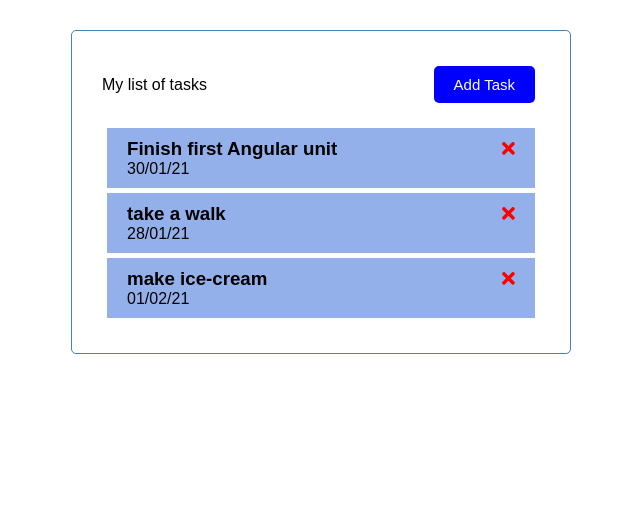
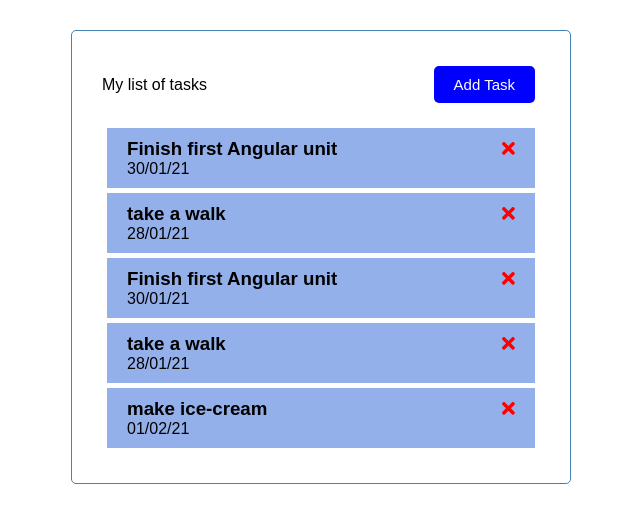
Before and after one commit to florencianionquepan/task-list, an Angular app in the folder task-list/: page / in a window 1280 px wide. Shown: the top 522 px of the page, without its empty margins (319-959 px from the left). Built offline with nearby package versions, Linux system fonts and the light colour scheme; data requests are answered from the project's data file.

Commit message:
Se genera la función deleteTask y toggleReminder

```diff
--- a/task-list/db.json
+++ b/task-list/db.json
@@ -1,22 +1,34 @@
 {
-    "tasks":[
+  "tasks": [
     {
-            "id":1,
-            "text":"Finish first Angular unit",
-            "day":"30/01/21",
-            "reminder":true
+      "id": 1,
+      "text": "Finish first Angular unit",
+      "day": "30/01/21",
+      "reminder": false
     },
     {
-            "id":2,
-            "text":"take a walk",
-            "day":"28/01/21",
-            "reminder":true
+      "id": 2,
+      "text": "take a walk",
+      "day": "28/01/21",
+      "reminder": false
     },
     {
-            "id":3,
-            "text":"make ice-cream",
-            "day":"01/02/21",
-            "reminder":false
+      "id": 3,
+      "text": "Finish first Angular unit",
+      "day": "30/01/21",
+      "reminder": false
+    },
+    {
+      "id": 4,
+      "text": "take a walk",
+      "day": "28/01/21",
+      "reminder": false
+    },
+    {
+      "id": 5,
+      "text": "make ice-cream",
+      "day": "01/02/21",
+      "reminder": false
     }
   ]
 }
--- a/task-list/src/app/components/tasks-item/tasks-item.component.html
+++ b/task-list/src/app/components/tasks-item/tasks-item.component.html
@@ -1,9 +1,13 @@
-<div class='task'>
+<div class='task'
+[ngClass]="{reminder: task.reminder}"
+(click)="onToggle(task)"
+>
     <h3>
         {{task.text}}
         <fa-icon
             [icon]="faTimes"
             [ngStyle]="{'color':'red'}"
+            (click) ="onDelete(task)"
         ></fa-icon>
     </h3>
     <p>
--- a/task-list/src/app/components/tasks-item/tasks-item.component.ts
+++ b/task-list/src/app/components/tasks-item/tasks-item.component.ts
@@ -1,4 +1,4 @@
-import { Component, OnInit, Input } from '@angular/core';
+import { Component, OnInit, Input, Output, EventEmitter } from '@angular/core';
 import {Task} from '../../task'
 import {TASKS} from '../../mock-tasks'
 import { faTimes } from '@fortawesome/free-solid-svg-icons'
@@ -10,10 +10,19 @@ import { faTimes } from '@fortawesome/free-solid-svg-icons'
 })
 export class TasksItemComponent implements OnInit {
   @Input() task: Task = TASKS[0]
-  faTimes = faTimes;
+  @Output() onDeleteTask: EventEmitter<Task> = new EventEmitter()
+  @Output() onToggleReminder: EventEmitter<Task> =new EventEmitter()
+
+  faTimes= faTimes;
   constructor() { }
 
   ngOnInit(): void {
   }
+  onDelete(task: Task){
+    this.onDeleteTask.emit(task);
+  }
 
+  onToggle(task:Task){
+    this.onToggleReminder.emit(task);
+  }
 }
--- a/task-list/src/app/components/tasks/tasks.component.html
+++ b/task-list/src/app/components/tasks/tasks.component.html
@@ -1,6 +1,8 @@
 <app-tasks-item
     *ngFor="let task of tasks"
     [task]="task"
+    (onDeleteTask)="deleteTask(task)"
+    (onToggleReminder)="toggleReminder(task)"
 
     >
     {{task.text}}
--- a/task-list/src/app/components/tasks/tasks.component.ts
+++ b/task-list/src/app/components/tasks/tasks.component.ts
@@ -19,5 +19,20 @@ export class TasksComponent implements OnInit {
       this.tasks = tasks
     });
   }
+  deleteTask(task:Task){
+    this.taskService.deleteTask(task)
+    .subscribe(()=>{
+      this.tasks = this.tasks.filter ( (t) => {
 
+        return t.id !== task.id
+      })
+    })
+  }
+  toggleReminder(task: Task){
+    task.reminder = !task.reminder
+    //Una vez que ya le cambie el valor al reminder se la paso al servicio para que la actualice en la BD
+    //la logica la manejo en el componente y luego le paso al servicio la tarea ya actualizada para que la guarde
+    //el servicio solo habla con la BD. la logica se maneja en el componente
+    this.taskService.updateTaskReminder(task).subscribe();
+  }
 }
--- a/task-list/src/app/service/task.service.ts
+++ b/task-list/src/app/service/task.service.ts
@@ -1,9 +1,14 @@
 import { Injectable } from '@angular/core';
-import {HttpClient, HttpHandler} from '@angular/common/http';
+import {HttpClient, HttpHandler, HttpHeaders} from '@angular/common/http';
 import {Observable, of} from 'rxjs'
 import {Task} from '../task'
 import {TASKS} from '../mock-tasks'
 
+const httpOptions={
+  headers: new HttpHeaders({
+    'Content-Type':'application/json'
+  })
+}
 
 @Injectable({
   providedIn: 'root'
@@ -17,4 +22,14 @@ export class TaskService {
   getTasks(): Observable<Task[]> {
     return this.http.get<Task[]>(this.apiUrl)
   }
+
+  deleteTask(task: Task): Observable<Task>{
+    const url=`${this.apiUrl}/${task.id}`
+    return this.http.delete<Task>(url)
+  }
+
+  updateTaskReminder(task: Task): Observable<Task>{
+    const url= `${this.apiUrl}/${task.id}`
+    return this.http.put<Task>(url, task, httpOptions)
+  }
 }
```
Lines whose indentation alone changed are shown as unchanged.
